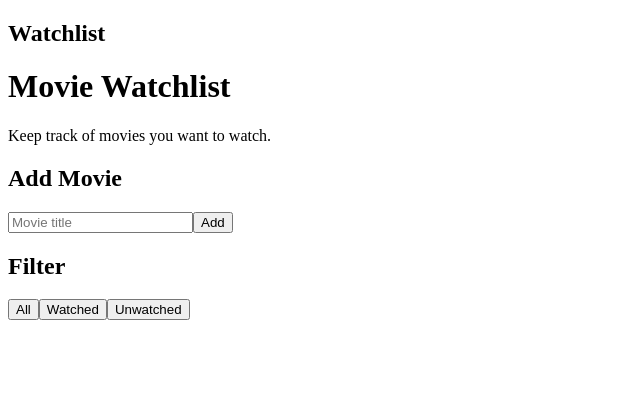
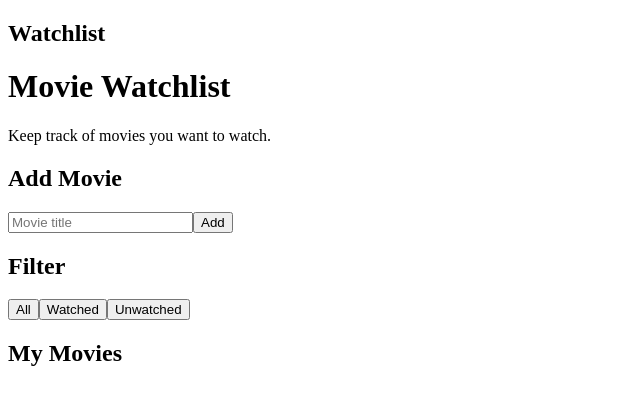
Before and after one commit to Abdir-w99/movie-watchlist, a React (Vite) app: page / in a window 1280 px wide. Shown: the top 404 px of the page, without its empty margins (0-640 px from the left). Built offline with nearby package versions, Linux system fonts and the light colour scheme.

Commit message:
Add MovieList component

```diff
--- a/src/components/MovieList.tsx
+++ b/src/components/MovieList.tsx
@@ -0,0 +1,9 @@
+function MovieList() {
+  return (
+    <div>
+      <h2>My Movies</h2>
+    </div>
+  );
+}
+
+export default MovieList;
--- a/src/pages/HomePage.tsx
+++ b/src/pages/HomePage.tsx
@@ -1,6 +1,7 @@
 import Navbar from "../components/Navbar";
 import MovieForm from "../components/MovieForm";
 import FilterBar from "../components/FilterBar";
+import MovieList from "../components/MovieList";
 
 function HomePage() {
   return (
@@ -10,6 +11,7 @@ function HomePage() {
       <p>Keep track of movies you want to watch.</p>
       <MovieForm />
       <FilterBar />
+      <MovieList />
     </div>
   );
 }
```
